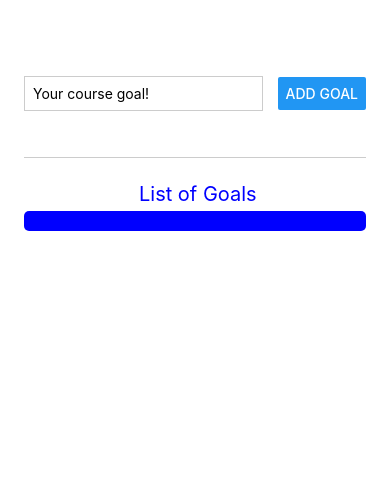
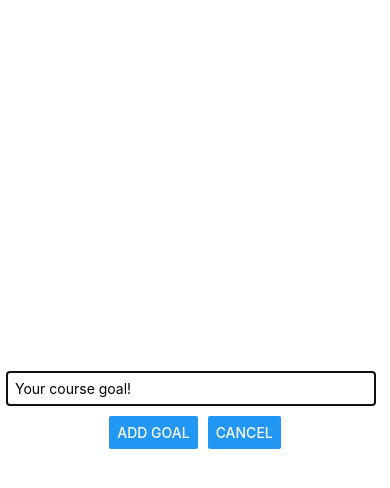
Before and after one commit to Mayankraj44/react-native-prep, a React Native app: screen / in a window 390 px wide. Both pictures are taken after a click on the button "ADD GOAL". Shown: the top 488 px of the page. Built offline with nearby package versions, Linux system fonts and the light colour scheme.

Commit message:
adding modal and its state to add goals

```diff
--- a/App.js
+++ b/App.js
@@ -9,38 +9,48 @@ import {
   ScrollView,
   FlatList,
 } from "react-native";
+import GoalItem from "./components/GoalItem";
+import GoalInput from "./components/GoalInput";
 
 export default function App() {
-  const [text, setText] = useState("");
+  const [addModalIsVisible, setAddModalIsVisible] = useState(false);
   const [list, setList] = useState([]);
-  function handleTextChange(newVal) {
-    setText(newVal.trim());
+
+  function changeAddModalState(newState) {
+    setAddModalIsVisible(newState);
   }
-  function addGoal() {
-    if (text.trim) {
-      setList((p) => [...p, text]);
-      setText("");
-    }
+
+  function addGoal(goal) {
+    setList((p) => [...p, { text: goal, id: Math.random().toString() }]);
+  }
+
+  function deleteGoalItem(goalId) {
+    setList((currentList) => {
+      return currentList.filter((item) => item?.id !== goalId);
+    });
   }
   return (
     <View style={styles.container}>
-      <View style={styles.inputContainer}>
-        <TextInput
-          style={styles.inputTextBox}
-          placeholder="Your course goal!"
-          onChangeText={handleTextChange}
-          value={text}
+      <View style={styles.addGoalButton}>
+        <Button
+          title="Add Goal"
+          color={"#5e0acc"}
+          onPress={() => changeAddModalState(true)}
         />
-        <Button title="Add Goal" onPress={addGoal} />
       </View>
+      <GoalInput
+        show={addModalIsVisible}
+        addGoal={addGoal}
+        changeModalState={changeAddModalState}
+      />
       <View style={styles.goalContainer}>
         <Text style={styles.goalHeading}> List of Goals</Text>
         <FlatList
           data={list}
           renderItem={(itemData) => (
-            <Text style={styles.goals}>{itemData?.item}</Text>
+            <GoalItem data={itemData} deleteGoalItem={deleteGoalItem} />
           )}
-          keyExtractor={(item, ind) => ind}
+          keyExtractor={(item) => item.id}
         />
       </View>
     </View>
@@ -51,23 +61,11 @@ const styles = StyleSheet.create({
   container: {
     flex: 1,
     padding: 30,
+    paddingTop: 60,
     paddingHorizontal: 24,
   },
-  inputContainer: {
-    flex: 1,
-    flexDirection: "row",
-    justifyContent: "space-between",
-    alignItems: "center",
-    marginBottom: 24,
-    borderBottomWidth: 1,
-    borderBottomColor: "#cccccc",
-  },
-  inputTextBox: {
-    borderWidth: 1,
-    borderColor: "#cccccc",
-    width: "70%",
-    marginRight: 8,
-    padding: 8,
+  addGoalButton: {
+    paddingVertical: 20,
   },
   goalContainer: {
     flex: 5,
@@ -77,11 +75,4 @@ const styles = StyleSheet.create({
     fontSize: 20,
     color: "blue",
   },
-  goals: {
-    backgroundColor: "blue",
-    color: "white",
-    marginVertical: 5,
-    padding: 10,
-    borderRadius: 5,
-  },
 });
--- /dev/null
+++ b/components/GoalInput.js
@@ -0,0 +1,61 @@
+import React, { useState } from "react";
+import { Button, Modal, StyleSheet, TextInput, View } from "react-native";
+
+const GoalInput = ({ show, addGoal, changeModalState }) => {
+  const [text, setText] = useState("");
+  function handleTextChange(newVal) {
+    setText(newVal);
+  }
+
+  function handleAddGoalhandler() {
+    let goal = text.trim();
+    if (goal) {
+      addGoal(goal);
+      setText("");
+      closeModal();
+    }
+  }
+  function closeModal() {
+    changeModalState(false);
+  }
+  return (
+    <Modal visible={show} animationType="slide">
+      <View style={styles.inputContainer}>
+        <TextInput
+          style={styles.inputTextBox}
+          placeholder="Your course goal!"
+          onChangeText={handleTextChange}
+          value={text}
+        />
+        <View style={styles.btnContainer}>
+          <Button title="Add Goal" onPress={handleAddGoalhandler} />
+          <Button title="Cancel" onPress={closeModal} />
+        </View>
+      </View>
+    </Modal>
+  );
+};
+
+export default GoalInput;
+
+const styles = StyleSheet.create({
+  inputContainer: {
+    flex: 1,
+    justifyContent: "center",
+    alignItems: "center",
+    marginBottom: 24,
+    padding: 10,
+  },
+  inputTextBox: {
+    borderWidth: 1,
+    borderColor: "#cccccc",
+    width: "100%",
+    marginRight: 8,
+    padding: 8,
+    marginBottom: 10,
+  },
+  btnContainer: {
+    flexDirection: "row",
+    gap: 10,
+  },
+});
--- /dev/null
+++ b/components/GoalItem.js
@@ -0,0 +1,37 @@
+import { Pressable, StyleSheet, Text, View } from "react-native";
+
+const GoalItem = ({ data, deleteGoalItem }) => {
+  function handleDelte() {
+    deleteGoalItem(data?.item?.id);
+  }
+  return (
+    <View style={styles.goalItem}>
+      <Pressable
+        android_ripple={{ color: "#210644" }}
+        onPress={handleDelte}
+        style={({ pressed }) => {
+          pressed && styles.pressedItem;
+        }}
+      >
+        <Text style={styles.goals}>{data?.item?.text}</Text>
+      </Pressable>
+    </View>
+  );
+};
+
+export default GoalItem;
+
+const styles = StyleSheet.create({
+  goalItem: {
+    margin: 8,
+    borderRadius: 6,
+    backgroundColor: "#5e0acc",
+  },
+  pressedItem: {
+    opacity: 0.5,
+  },
+  goals: {
+    color: "white",
+    padding: 10,
+  },
+});
```
